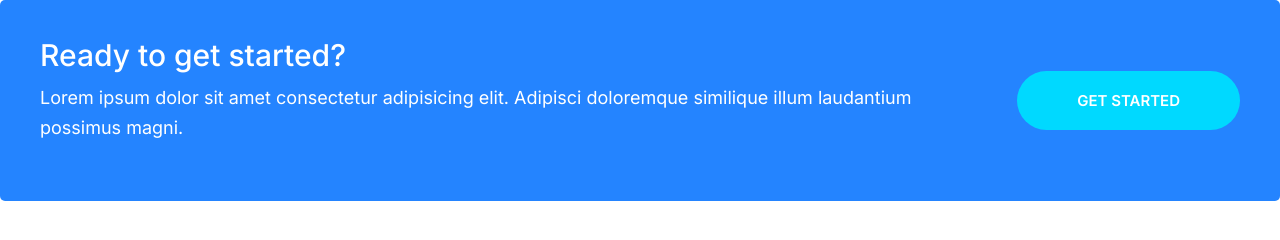
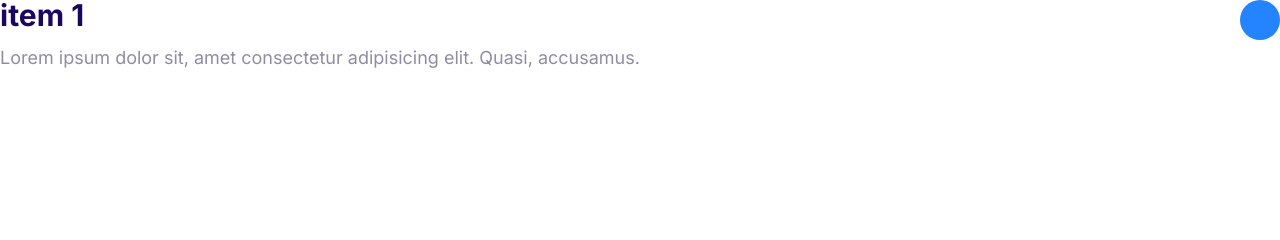
Before and after one commit to raminbhugti/hosting-website-user-interface-, a plain HTML site: page index.html in a window 1280 px wide. Drawn offline with Linux system fonts and the light colour scheme.

Commit message:
collapsible done

```diff
--- a/css/style.css
+++ b/css/style.css
@@ -449,7 +449,7 @@ font-weight: bold;
     font-weight: 500;
     font-size: 3rem;
 }
-.grid {
+.callout .grid {
     display: grid;;
     justify-items: center;
     align-items: center;
@@ -469,3 +469,30 @@ font-weight: bold;
     margin-left: 4rem;
    }
 }
+/* collapsible */
+.collapsible__header{
+    display: flex;
+    justify-content: space-between;
+
+}
+.collapsible__heading{
+    margin-top: 0;
+    font-size: 3rem;
+}
+.collapsible__chevron{
+    transform: rotate(-90deg);
+    transition: transform 0.3s;
+}
+.collapsible__content{
+    max-height: 0;
+    overflow: hidden;
+    opacity: 0;
+    transition: all 0.3s;
+}
+.collapsible--expanded .collapsible__chevron{
+    transform: rotate(0);
+}
+.collapsible--expanded .collapsible__content{
+    max-height: 100vh;
+    opacity: 1;
+}
--- a/index.html
+++ b/index.html
@@ -139,7 +139,7 @@
             </blockquote>
         </div>
     </div> -->
-
+<!--
     <div class="callout callout--primary">
         <div class="grid grid--cols2">
             <div class="callout__content">
@@ -149,7 +149,18 @@
             <div>
                 <a href="#" class="btn btn--secondry btn--streched">get started</a>
             </div>
+        </div> -->
+    <div class="collapsible collapsible--expanded">
+        <header class="collapsible__header">
+            <h3 class="collapsible__heading">item 1</h3>
+                <svg class="icon icon--primary collapsible__chevron">
+                    <use xlink:href="images/sprite.svg#chevron"></use>
+                  </svg>
+        </header>
+        <div class="collapsible__content">
+         <p>Lorem ipsum dolor sit, amet consectetur adipisicing elit. Quasi, accusamus.</p>
         </div>
     </div>
+   <script src="js/main.js"></script>
 </body>
 </html>
--- /dev/null
+++ b/js/main.js
@@ -0,0 +1,6 @@
+const collapsibles = document.querySelectorAll(".collapsible");
+collapsibles.forEach((item) =>
+  item.addEventListener("click", function () {
+    this.classList.toggle("collapsible--expanded");
+  })
+);
```
Also changed, not shown: components/collapsible.html (added, +12 -0 lines).
